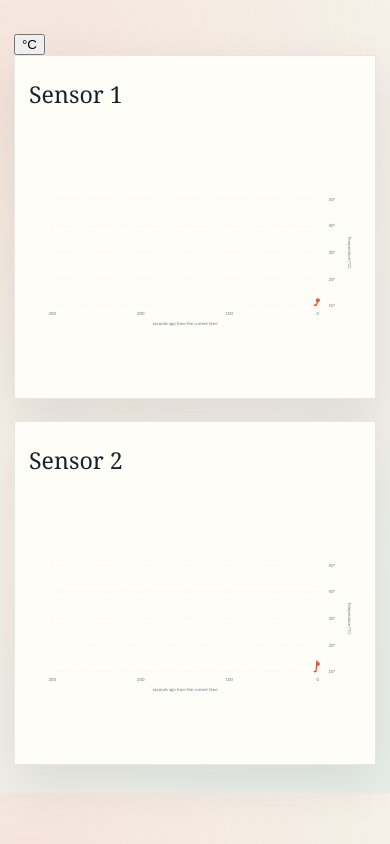
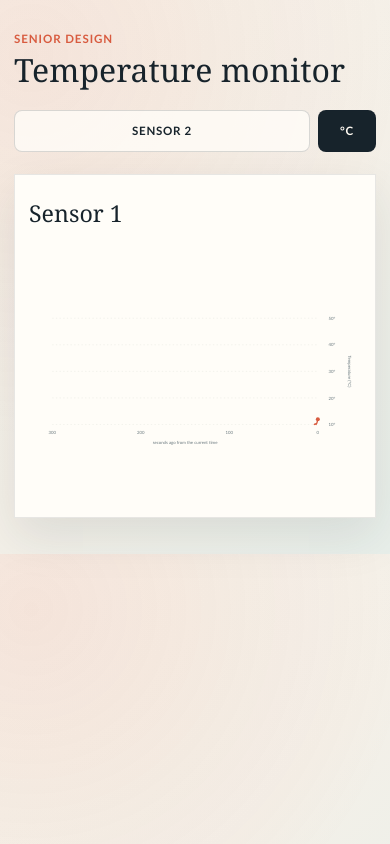
Before and after one commit to akaiser05/tempwebsitelab1, a plain HTML site: page index.html in a window 390 px wide. Drawn offline with Linux system fonts and the light colour scheme.

Commit message:
Refactor dashboard layout and add sensor toggle functionality

```diff
--- a/index.html
+++ b/index.html
@@ -9,12 +9,25 @@
 </head>
 <body>
     <main class="dashboard-shell">
-        <button id="unit-toggle" type="button" aria-pressed="false">
-            °C
-        </button>
+        <header class="dashboard-header">
+            <div>
+                <p class="eyebrow">Senior Design</p>
+                <h1>Temperature monitor</h1>
+            </div>
+            <div class="controls" aria-label="Dashboard controls">
+                <button id="sensor-toggle" class="control-button" type="button" aria-pressed="false">
+                    Sensor 2
+                </button>
+                <button id="unit-toggle" class="control-button control-button-unit" type="button" aria-pressed="false">
+                    °C
+                </button>
+            </div>
+        </header>
 
-        <section class="chart-panel" aria-label="Sensor 1 temperature graph">
-            <h2>Sensor 1</h2>
+        <section id="sensor-panel-1" class="chart-panel" aria-label="Sensor 1 temperature graph">
+            <div class="panel-heading">
+                <h2>Sensor 1</h2>
+            </div>
             <div class="chart-wrap">
                 <svg id="temperature-chart-1" class="temperature-chart" viewBox="0 0 1000 400" role="img" aria-label="Live sensor 1 temperature over time line chart">
                     <g id="grid-lines-1"></g>
@@ -28,8 +41,10 @@
             </div>
         </section>
 
-        <section class="chart-panel" aria-label="Sensor 2 temperature graph">
-            <h2>Sensor 2</h2>
+        <section id="sensor-panel-2" class="chart-panel" aria-label="Sensor 2 temperature graph" hidden>
+            <div class="panel-heading">
+                <h2>Sensor 2</h2>
+            </div>
             <div class="chart-wrap">
                 <svg id="temperature-chart-2" class="temperature-chart" viewBox="0 0 1000 400" role="img" aria-label="Live sensor 2 temperature over time line chart">
                     <g id="grid-lines-2"></g>
@@ -43,6 +58,6 @@
             </div>
         </section>
     </main>
-    <script src="script.js"></script>
+    <script src="script.js?v=3"></script>
 </body>
 </html>
--- a/script.js
+++ b/script.js
@@ -1,4 +1,9 @@
 const unitToggle = document.querySelector('#unit-toggle');
+const sensorToggle = document.querySelector('#sensor-toggle');
+const sensorPanels = [
+    document.querySelector('#sensor-panel-1'),
+    document.querySelector('#sensor-panel-2')
+];
 
 const chartLeft = 70;
 const chartTop = 20;
@@ -12,6 +17,7 @@ const sensor1Readings = [];
 const sensor2Readings = [];
 
 let isFahrenheit = false;
+let visibleSensor = 1;
 
 function clamp(value, min, max) {
     return Math.min(max, Math.max(min, value));
@@ -131,6 +137,16 @@ unitToggle.addEventListener('click', () => {
     renderChart(sensor2Readings);
 });
 
+sensorToggle.addEventListener('click', () => {
+    visibleSensor = visibleSensor === 1 ? 2 : 1;
+    notVisibleSensor = visibleSensor === 1 ? 2 : 1;
+    sensorPanels.forEach((panel, index) => {
+        panel.hidden = index + 1 !== visibleSensor;
+    });
+    sensorToggle.setAttribute('aria-pressed', String(visibleSensor === 2));
+    sensorToggle.textContent = `Sensor ${notVisibleSensor}`;
+});
+
 const sensor1RandomTemperature = () => (Math.random() - 0.5) * 8;
 const sensor2RandomTemperature = () => (Math.random() - 0.5) * 14;
 
--- a/style.css
+++ b/style.css
@@ -26,11 +26,12 @@ body {
 }
 
 .dashboard-shell {
-    width: min(1180px, calc(100% - 40px));
+    width: min(1120px, calc(100% - 48px));
     margin: 0 auto;
-    padding: 56px 0 28px;
+    padding: 48px 0 36px;
 }
 
+.dashboard-header,
 .site-header,
 .panel-heading,
 .site-footer,
@@ -43,6 +44,12 @@ body {
 .panel-heading,
 .site-footer {
     justify-content: space-between;
+}
+
+.dashboard-header {
+    justify-content: space-between;
+    gap: 24px;
+    margin-bottom: 28px;
 }
 
 .eyebrow,
@@ -70,7 +77,7 @@ p {
 
 h1 {
     margin-bottom: 0;
-    font-size: clamp(2.2rem, 5vw, 4.5rem);
+    font-size: clamp(2rem, 4vw, 3.4rem);
     line-height: 0.96;
     font-weight: 400;
 }
@@ -79,6 +86,37 @@ h2 {
     margin-bottom: 0;
     font-size: clamp(1.45rem, 2.5vw, 2.2rem);
     font-weight: 400;
+}
+
+.controls {
+    display: flex;
+    align-items: center;
+    gap: 8px;
+}
+
+.control-button {
+    min-height: 42px;
+    padding: 0 16px;
+    border: 1px solid rgba(23, 35, 43, 0.16);
+    border-radius: 8px;
+    color: var(--ink);
+    background: rgba(255, 253, 248, 0.8);
+    font: 700 0.72rem 'Trebuchet MS', Arial, sans-serif;
+    letter-spacing: 0.06em;
+    text-transform: uppercase;
+    cursor: pointer;
+}
+
+.control-button:hover,
+.control-button:focus-visible {
+    border-color: var(--accent);
+    outline: 3px solid var(--accent-soft);
+}
+
+.control-button-unit {
+    min-width: 58px;
+    color: #fffaf2;
+    background: var(--ink);
 }
 
 .status {
@@ -157,7 +195,11 @@ h2 {
 }
 
 .chart-panel {
-    padding: 30px 30px 22px;
+    padding: 26px 30px 20px;
+}
+
+.chart-panel[hidden] {
+    display: none;
 }
 
 .range-label {
@@ -207,6 +249,20 @@ h2 {
         padding-top: 32px;
     }
 
+    .dashboard-header {
+        align-items: flex-start;
+        flex-direction: column;
+        margin-bottom: 22px;
+    }
+
+    .controls {
+        width: 100%;
+    }
+
+    .control-button:first-child {
+        flex: 1;
+    }
+
     .site-header {
         align-items: flex-start;
         gap: 24px;
```
